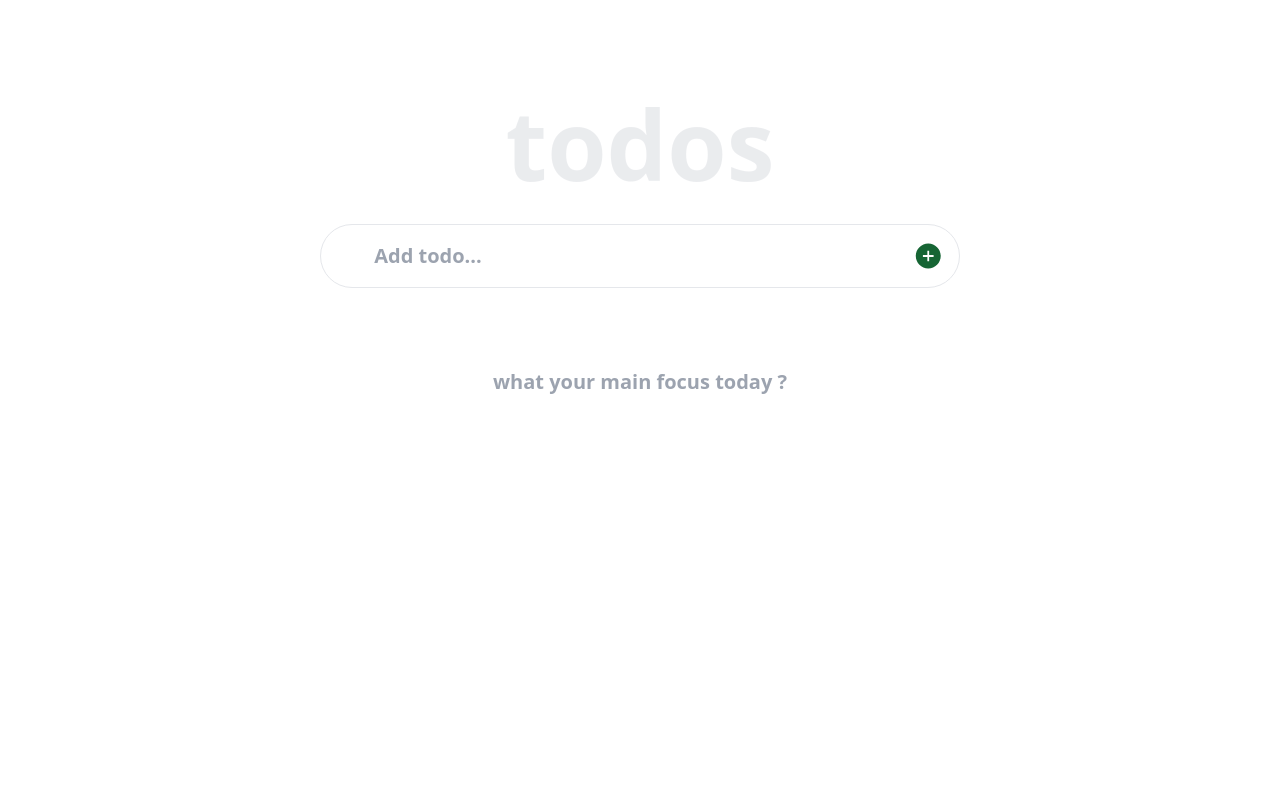
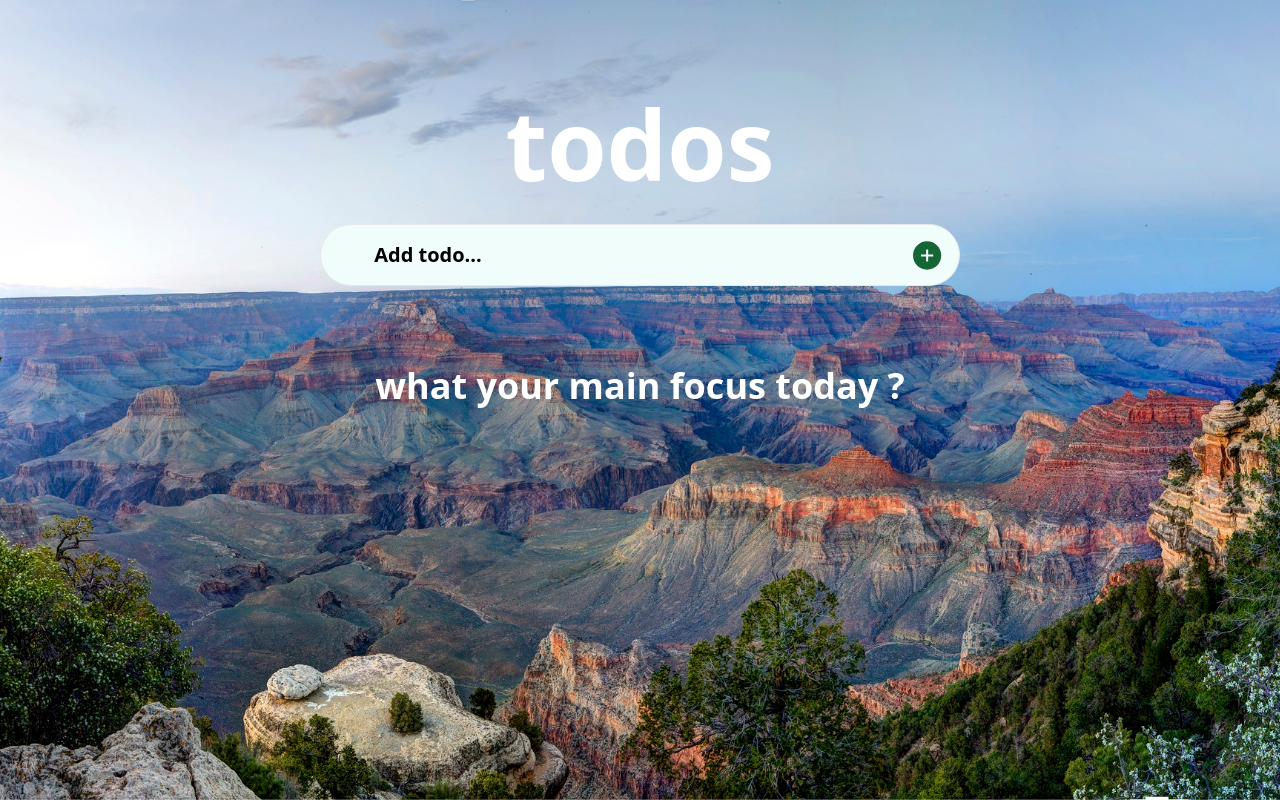
Before and after one commit to mutesialine/todo-context, a React (Create React App) app: page / in a window 1280 px wide. Built offline with nearby package versions, Linux system fonts and the light colour scheme.

Commit message:
feat: add background image

```diff
--- a/src/components/TaskInput.jsx
+++ b/src/components/TaskInput.jsx
@@ -5,17 +5,17 @@ const TaskInput = () => {
   const { toDo, handleOnChange, task, handleTaskAdd } = useContext(ToDoContext);
   console.log(toDo);
   return (
-    <div className="flex justify-between items-center p-4 w-[50%] rounded-full border shadow-3xl">
+    <div className="bg-teal-50 flex justify-between items-center space-x-3 px-4 w-[50%] rounded-full border shadow-3xl">
       <input
         type="text"
         name="taskName"
         value={task}
         onChange={handleOnChange}
         placeholder=" Add todo..."
-        className="text-xl font-semibold w-full outline-none pl-8"
+        className="text-xl font-semibold w-full outline-none bg-teal-50 py-4 rounded-full  pl-8 placeholder:text-black"
       />
       <AiFillPlusCircle
-        size={30}
+        size={35}
         className="text-green-800 w-18 cursor-pointer"
         onClick={handleTaskAdd}
       />
--- a/src/components/TaskList.jsx
+++ b/src/components/TaskList.jsx
@@ -27,10 +27,10 @@ const TaskList = () => {
               checked={oneTask.isTaskDone}
               name={toDo.task}
               onChange={() => handleTaskDone(oneTask.id)}
-              className="w-4 h- cursor-pointer"
+              className="w-4 h-4 outline-none cursor-pointer"
             />
             <label
-              className={`text-2xl text-center text-gray-700 font-semibold ${
+              className={`text-3xl text-center text-white font-semibold ${
                 oneTask.isTaskDone && "line-through"
               }`}
               htmlFor="isTaskDone"
@@ -43,9 +43,9 @@ const TaskList = () => {
             <input
               type="text"
               value={editingValue}
-              className="text-xl font-semibold outline-none"
+              className="text-3xl font-semibold text-white bg-transparent outline-none"
               onChange={(event) => setEditingValue(event.target.value)}
-              onBlur={() =>
+              onMouseLeave={() =>
                 handleTaskUpdate({ taskName: editingValue }, oneTask.id)
               }
             />
@@ -69,7 +69,7 @@ const TaskList = () => {
       </div>
     ))
   ) : (
-    <h2 className="text-xl font-bold text-gray-400 pt-12">
+    <h2 className="text-4xl font-bold text-white pt-12">
       what your main focus today ?
     </h2>
   );
--- a/src/components/ToDo.jsx
+++ b/src/components/ToDo.jsx
@@ -3,11 +3,11 @@ import TaskList from "./TaskList";
 
 const ToDo = () => {
   return (
-    <div className=" w-full max-w-7xl mx-auto pt-24 flex flex-col gap-y-8 justify-center items-center">
-      <h1 className="text-8xl font-bold text-gray-400 opacity-20">todos</h1>
-      <TaskInput />
-      <TaskList />
-    </div>
+      <div className="w-full max-w-7xl mx-auto pt-24 flex flex-col gap-y-8 justify-center items-center">
+        <h1 className="text-8xl font-bold text-white">todos</h1>
+        <TaskInput />
+        <TaskList />
+      </div>
   );
 };
 
--- a/src/index.css
+++ b/src/index.css
@@ -1,3 +1,11 @@
 @tailwind base;
 @tailwind components;
 @tailwind utilities;
+
+
+body{
+  background-image: url('../public/images/bg.jpg');
+  background-size: cover;
+  background-repeat: no-repeat;
+  background-attachment: fixed;
+}
```
Also changed, not shown: public/images/bg.jpg (added).
